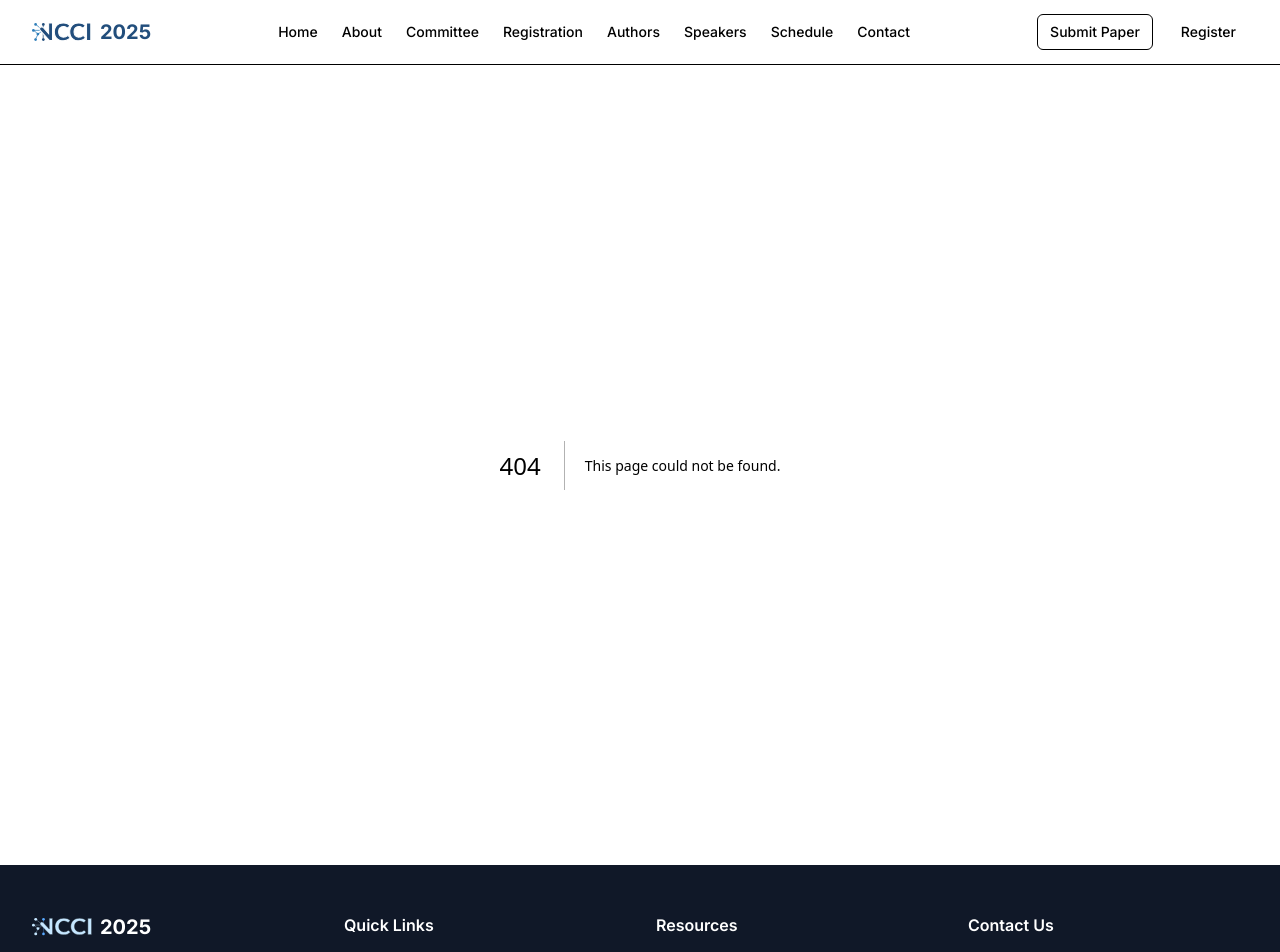
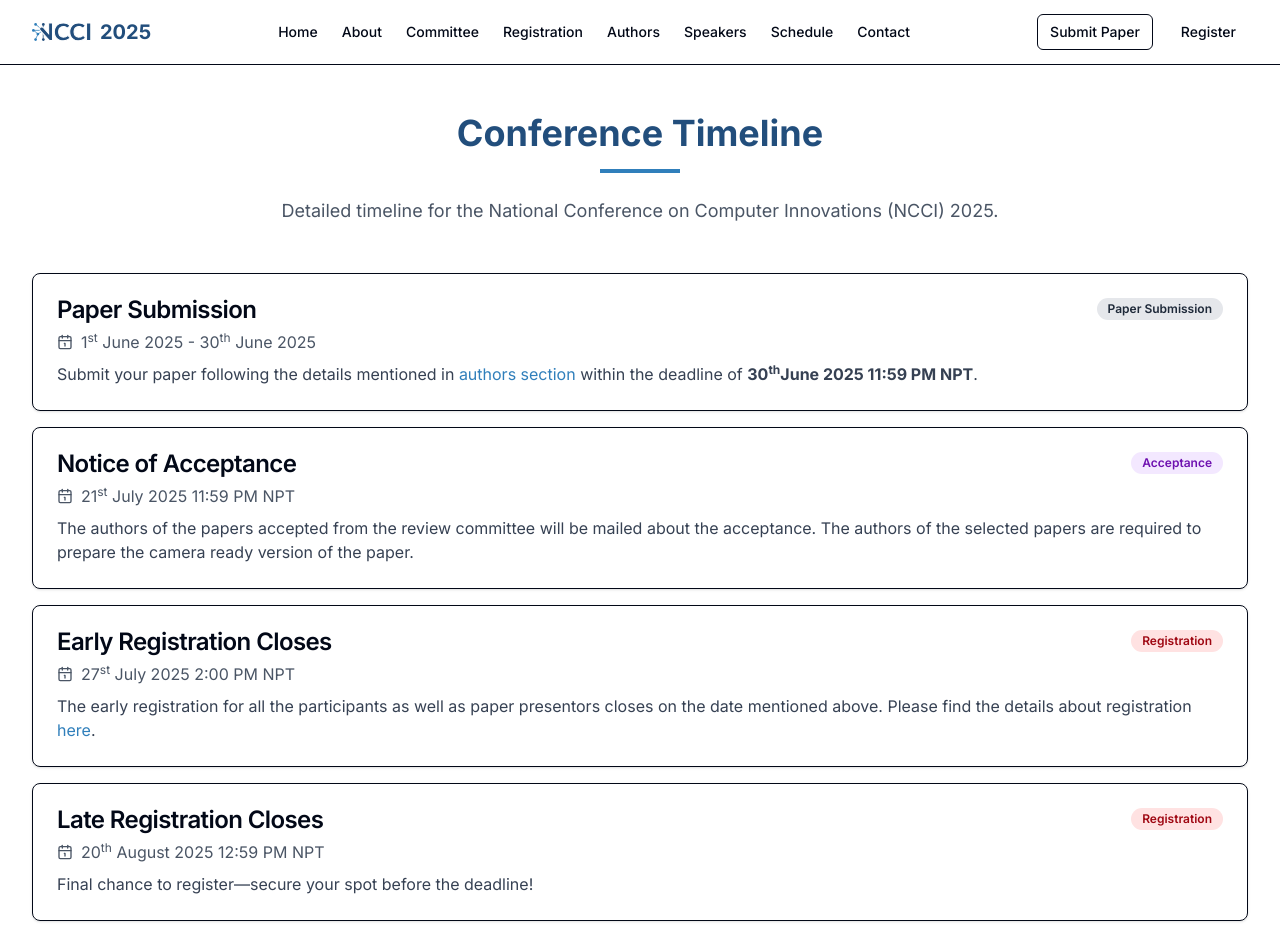
Before and after one commit to kucc1997/ncci-website, a Next.js app: page /timeline in a window 1280 px wide. Before the commit this address had no page. Shown: the top 952 px of the page. Built offline with nearby package versions, Linux system fonts and the light colour scheme.

Commit message:
feat: add timeline

```diff
--- a/src/app/globals.css
+++ b/src/app/globals.css
@@ -36,6 +36,10 @@
 		background-color: hsl(var(--background));
 		color: hsl(var(--foreground));
 	}
+
+	a:hover {
+		color: var(--bg-accent2)
+	}
 }
 
 .container {
--- /dev/null
+++ b/src/app/timeline/page.tsx
@@ -0,0 +1,131 @@
+import {
+	Card,
+	CardContent,
+	CardDescription,
+	CardHeader,
+	CardTitle,
+} from "@/components/ui/card";
+import { Badge } from "@/components/ui/badge";
+import { MapPin, Users, Coffee, FileText, Mic, Calendar1 } from "lucide-react";
+
+export default function TimelinePage() {
+	return (
+		<div className="container px-4 md:px-6 py-12">
+			<div className="flex flex-col items-center text-center mb-12">
+				<h1 className="text-3xl md:text-4xl font-bold mb-4 text-[var(--bg-accent)]">
+					Conference Timeline
+				</h1>
+				<div className="w-20 h-1 bg-[var(--bg-accent2)] mb-6"></div>
+				<p className="text-lg text-gray-600 max-w-3xl">
+					Detailed timeline for the National Conference on Computer Innovations
+					(NCCI) 2025.
+				</p>
+			</div>
+
+			<div>
+				<div className="space-y-8">
+					{/* Paper Submission */}
+					<div>
+						<div className="space-y-4">
+							<Card>
+								<CardHeader className="pb-2">
+									<div className="flex justify-between items-start">
+										<div>
+											<CardTitle>Paper Submission</CardTitle>
+										</div>
+										<Badge className="bg-gray-200 text-gray-800 hover:bg-gray-300">
+											Paper Submission
+										</Badge>
+									</div>
+								</CardHeader>
+								<CardContent>
+									<div className="flex items-center gap-2 text-gray-600 mb-2">
+										<Calendar1 className="h-4 w-4" />
+										<span>1<sup>st</sup> June 2025 - 30<sup>th</sup> June 2025</span>
+									</div>
+									<p className="text-gray-700">
+										Submit your paper following the details mentioned in {" "}
+										<a href="/authors" className="text-[var(--bg-accent2)]">
+											authors section</a> within the deadline of <strong>30<sup>th</sup>
+											June 2025 11:59 PM NPT</strong>.
+									</p>
+								</CardContent>
+							</Card>
+
+							{/* Notice of Acceptance */}
+							<Card>
+								<CardHeader className="pb-2">
+									<div className="flex justify-between items-start">
+										<div>
+											<CardTitle>Notice of Acceptance</CardTitle>
+										</div>
+										<Badge className="bg-purple-100 text-purple-800 hover:bg-purple-200">
+											Acceptance
+										</Badge>
+									</div>
+								</CardHeader>
+								<CardContent>
+									<div className="flex items-center gap-2 text-gray-600 mb-2">
+										<Calendar1 className="h-4 w-4" />
+										<span>21<sup>st</sup> July 2025 11:59 PM NPT</span>
+									</div>
+									<p className="text-gray-700">
+										The authors of the papers accepted from the review committee
+										will be mailed about the acceptance. The authors of the
+										selected papers are required to prepare the camera ready
+										version of the paper.
+									</p>
+								</CardContent>
+							</Card>
+							{/* Registration Deadline */}
+							<Card>
+								<CardHeader className="pb-2">
+									<div className="flex justify-between items-start">
+										<div>
+											<CardTitle>Early Registration Closes</CardTitle>
+										</div>
+										<Badge className="bg-red-100 text-red-800 hover:bg-red-200">
+											Registration
+										</Badge>
+									</div>
+								</CardHeader>
+								<CardContent>
+									<div className="flex items-center gap-2 text-gray-600 mb-2">
+										<Calendar1 className="h-4 w-4" />
+										<span>27<sup>st</sup> July 2025 2:00 PM NPT</span>
+									</div>
+									<p className="text-gray-700">
+										The early registration for all the participants as well as
+										paper presentors closes on the date mentioned above. Please
+										find the details about registration <a href="/registration" className="text-[var(--bg-accent2)]">here</a>.
+									</p>
+								</CardContent>
+							</Card>
+							<Card>
+								<CardHeader className="pb-2">
+									<div className="flex justify-between items-start">
+										<div>
+											<CardTitle>Late Registration Closes</CardTitle>
+										</div>
+										<Badge className="bg-red-100 text-red-800 hover:bg-red-200">
+											Registration
+										</Badge>
+									</div>
+								</CardHeader>
+								<CardContent>
+									<div className="flex items-center gap-2 text-gray-600 mb-2">
+										<Calendar1 className="h-4 w-4" />
+										<span>20<sup>th</sup> August 2025 12:59 PM NPT</span>
+									</div>
+									<p className="text-gray-700">
+										Final chance to register—secure your spot before the deadline!
+									</p>
+								</CardContent>
+							</Card>
+						</div>
+					</div>
+				</div>
+			</div>
+		</div>
+	);
+}
```
